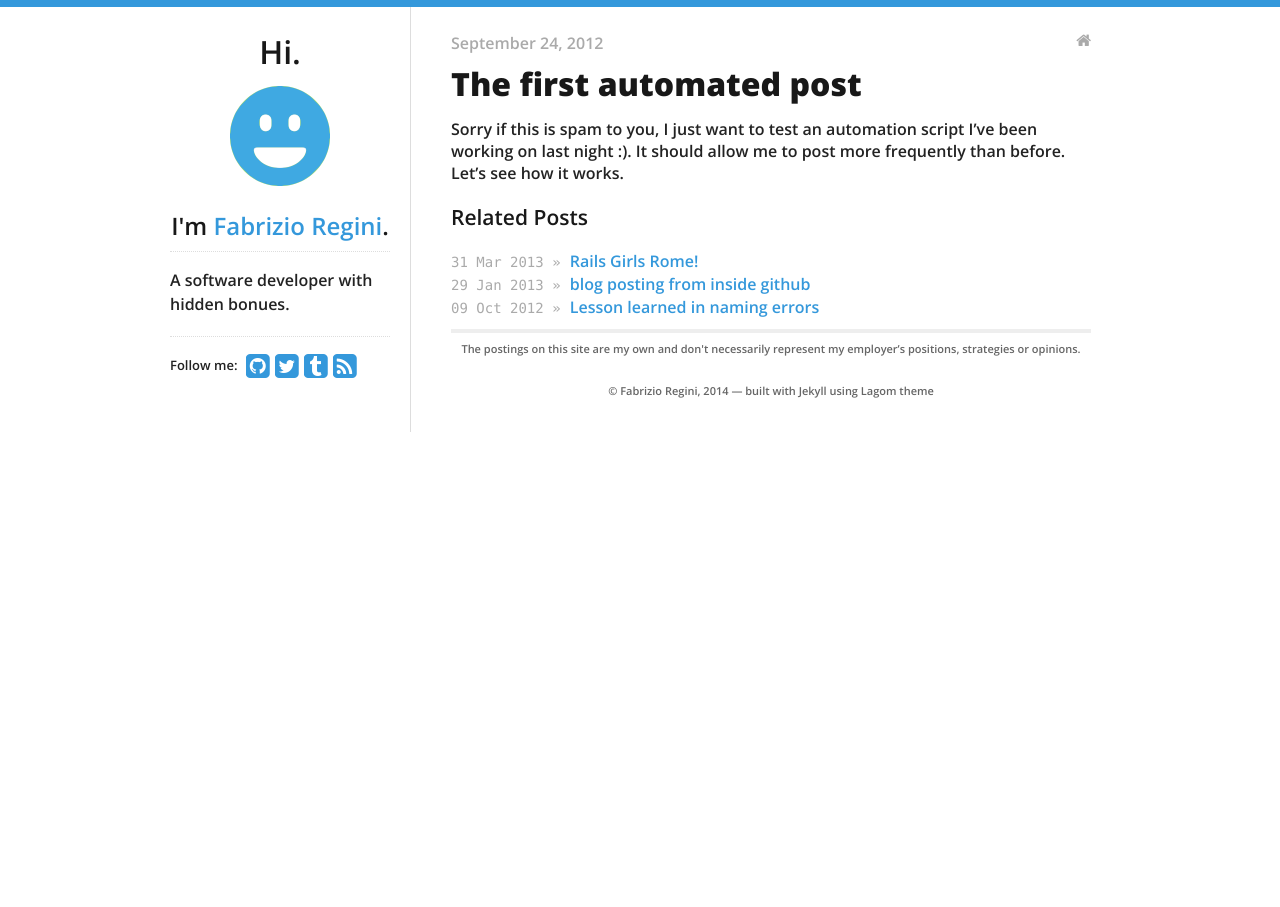
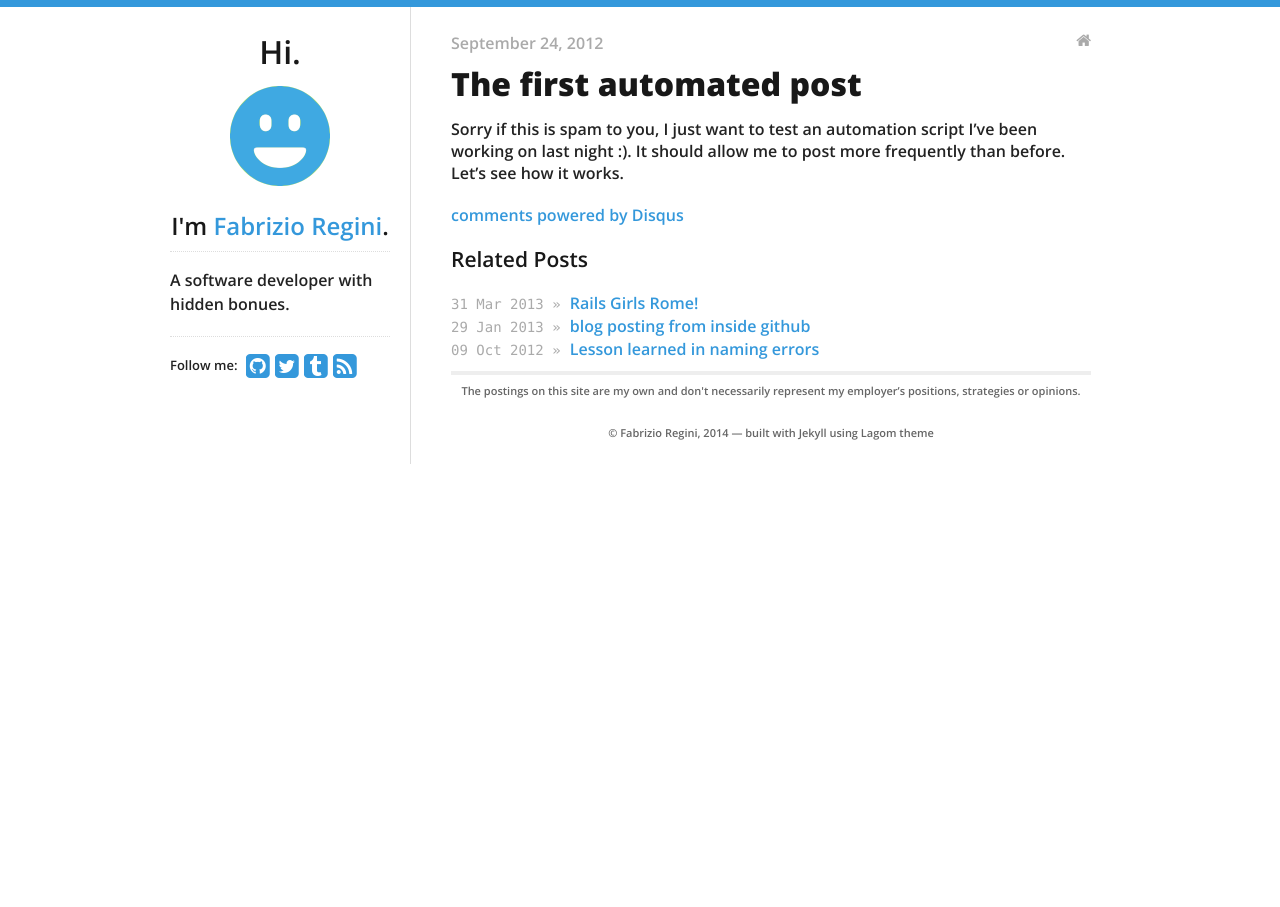
Before and after one commit to freegenie/freegenie.github.io, a Jekyll site: the page built from _posts/2012-09-24-the-first-automated-post.md, in a window 1280 px wide. Built offline with Jekyll 4.4.1, drawn with Linux system fonts in a browser that asks for light colours; nearby versions of some CDN libraries; comment, search, counter and statistics services are not loaded; part of the change alters nothing that is shown.

Commit message:
Disqus code

```diff
--- a/_layouts/post.html
+++ b/_layouts/post.html
@@ -15,6 +15,22 @@ layout: default
   {{ content }}
 </div>
 
+<!-- start disqus -->
+<div id="disqus_thread"></div>
+<script type="text/javascript">
+  /* * * CONFIGURATION VARIABLES: EDIT BEFORE PASTING INTO YOUR WEBPAGE * * */
+var disqus_shortname = 'fabrizioregini'; // required: replace example with your forum shortname
+
+/* * * DON'T EDIT BELOW THIS LINE * * */
+(function() {
+var dsq = document.createElement('script'); dsq.type = 'text/javascript'; dsq.async = true;
+dsq.src = '//' + disqus_shortname + '.disqus.com/embed.js';
+(document.getElementsByTagName('head')[0] || document.getElementsByTagName('body')[0]).appendChild(dsq);
+})();
+</script>
+<noscript>Please enable JavaScript to view the <a href="http://disqus.com/?ref_noscript">comments powered by Disqus.</a></noscript>
+<a href="http://disqus.com" class="dsq-brlink">comments powered by <span class="logo-disqus">Disqus</span></a>
+
 <div id="related">
   <h3>Related Posts</h3>
   <ul class="posts">
```
